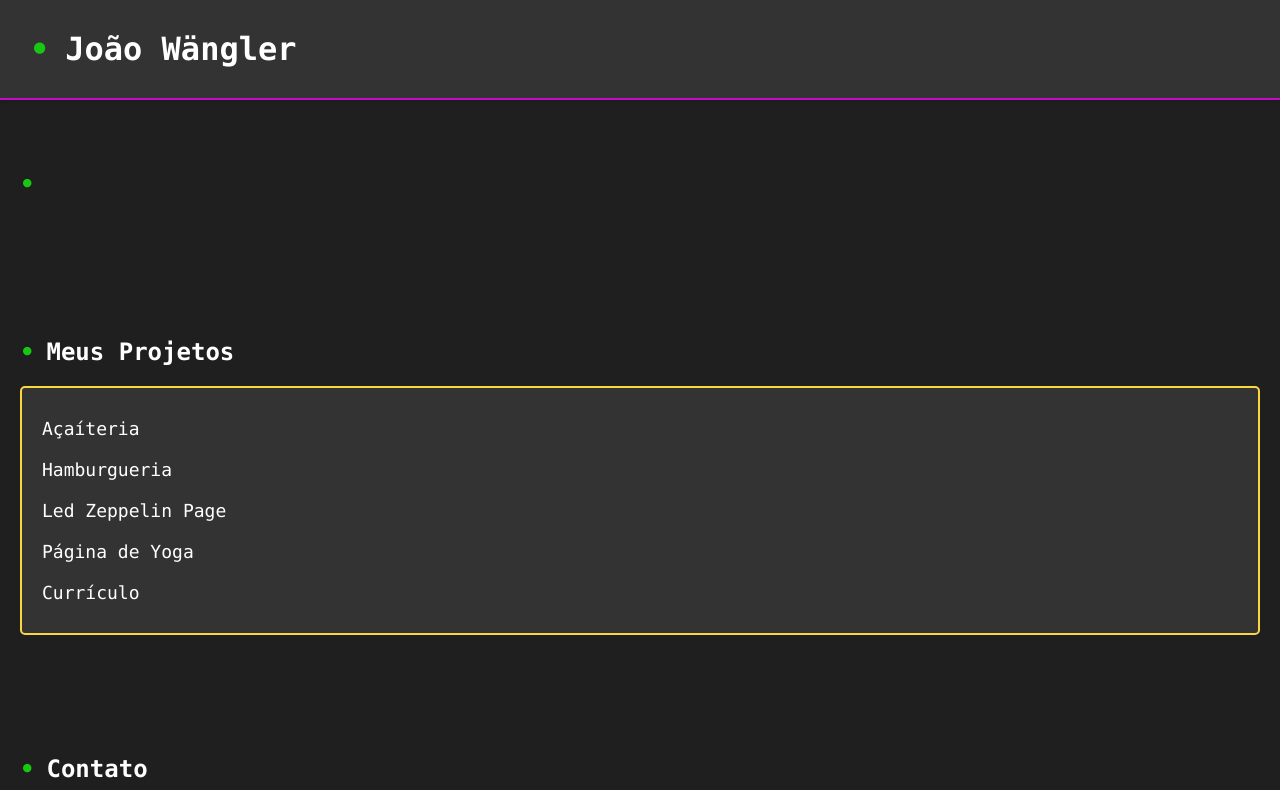
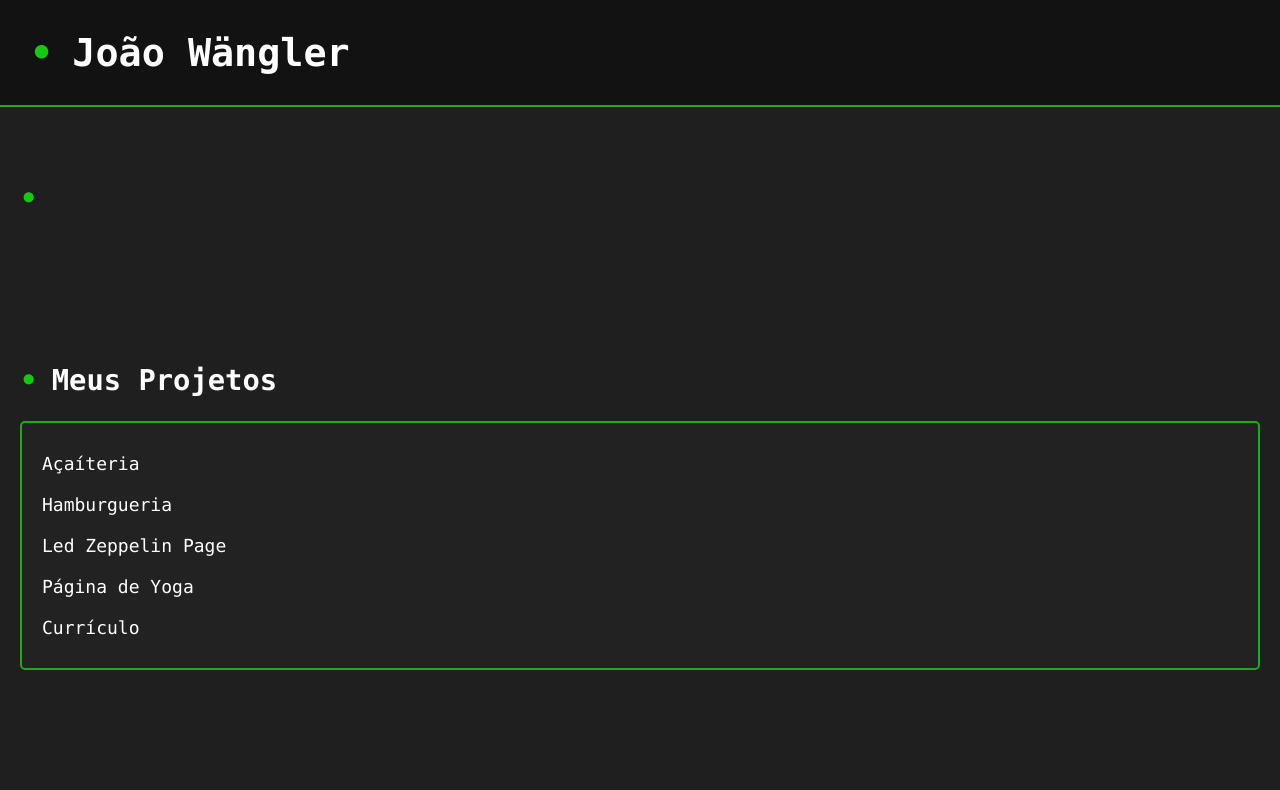
Before and after one commit to J-Wangler/portfolio, a plain HTML site: page index.html in a window 1280 px wide. Shown: the top 790 px of the page. Drawn offline with Linux system fonts and the light colour scheme.

Commit message:
Update styles.css

```diff
--- a/styles.css
+++ b/styles.css
@@ -1,5 +1,6 @@
 body {
     font-family: "Lucida Console", Monaco, monospace;
+    font-size: larger;
     background-color: #1f1f1f;
     color: #fff;
     margin: 0;
@@ -7,16 +8,16 @@ body {
 }
 
 h1::before, h2::before, h3::before, h4::before, h5::before, h6::before {
-    content: "\2022"; /* Código Unicode para uma bolinha */
+    content: "\2022";
     margin-right: 0.5em; /* Espaçamento entre a bolinha e o texto */
     color: #18c712; /* Cor da bolinha */
 }
 
 header {
-    background-color: #333;
+    background-color: #131212;
     padding: 20px;
-    border-bottom: 2px solid #c10bd1; /* Adiciona uma borda inferior colorida */
-    box-shadow: 0 2px 4px rgba(0, 0, 0, 0.1); /* Adiciona uma sombra suave */
+    border-bottom: 2px solid  #23a817;
+    box-shadow: 0 2px 4px rgba(0, 0, 0, 0.1);
 }
 
 header h1 {
@@ -40,7 +41,7 @@ nav ul li a {
 }
 
 nav ul li a:hover {
-    color: #f8d73f;
+    color: #23a817;
 }
 
 section {
@@ -55,8 +56,8 @@ footer {
 }
 
 .links-box {
-    background-color: #333; /* Cor de fundo escura */
-    border: 2px solid #f8d73f; /* Contorno colorido */
+    background-color: #222222; /* Cor de fundo escura */
+    border: 2px solid  #23a817; /* Contorno colorido */
     border-radius: 5px; /* Borda arredondada */
     padding: 20px; /* Espaçamento interno */
     margin-top: 20px; /* Margem superior */
@@ -71,5 +72,5 @@ footer {
 }
 
 .links-box a:hover {
-    background-color: #f8d73f; /* Altera a cor de fundo ao passar o mouse */
+    background-color: #23a817; /* Altera a cor de fundo ao passar o mouse */
 }
```
